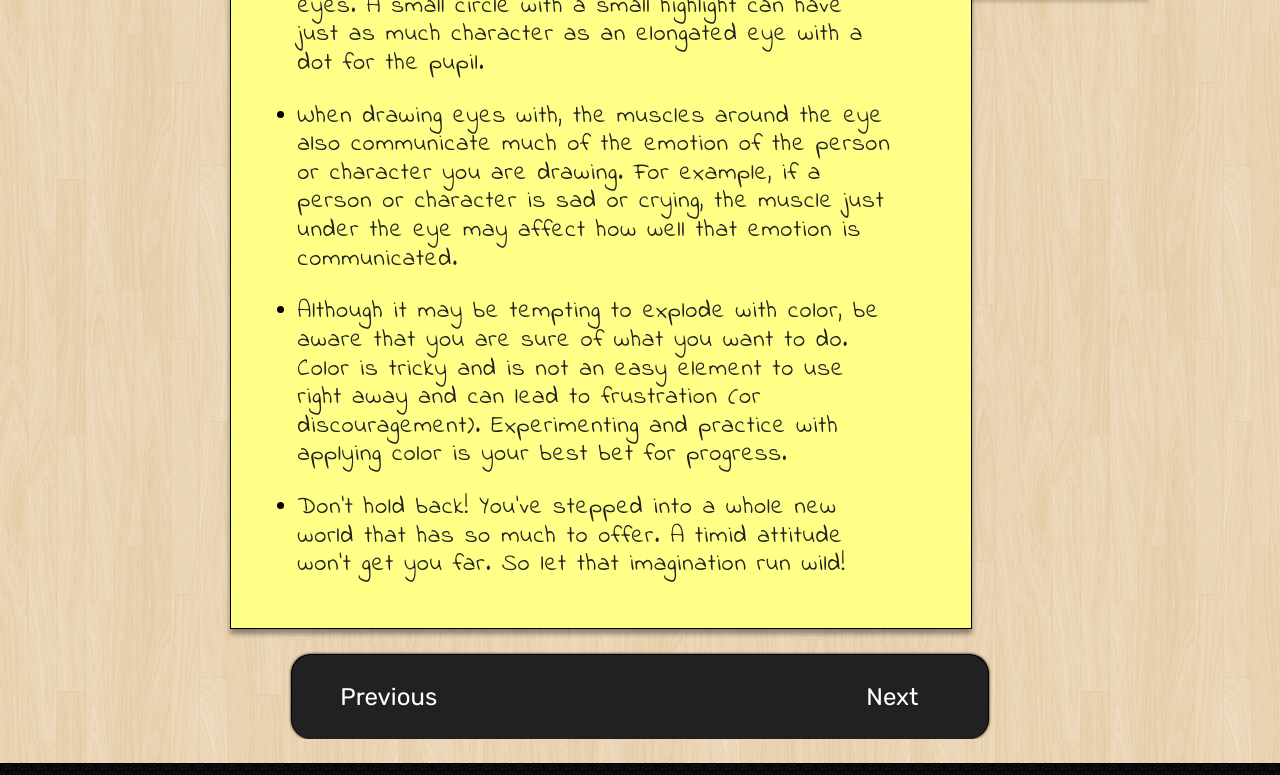
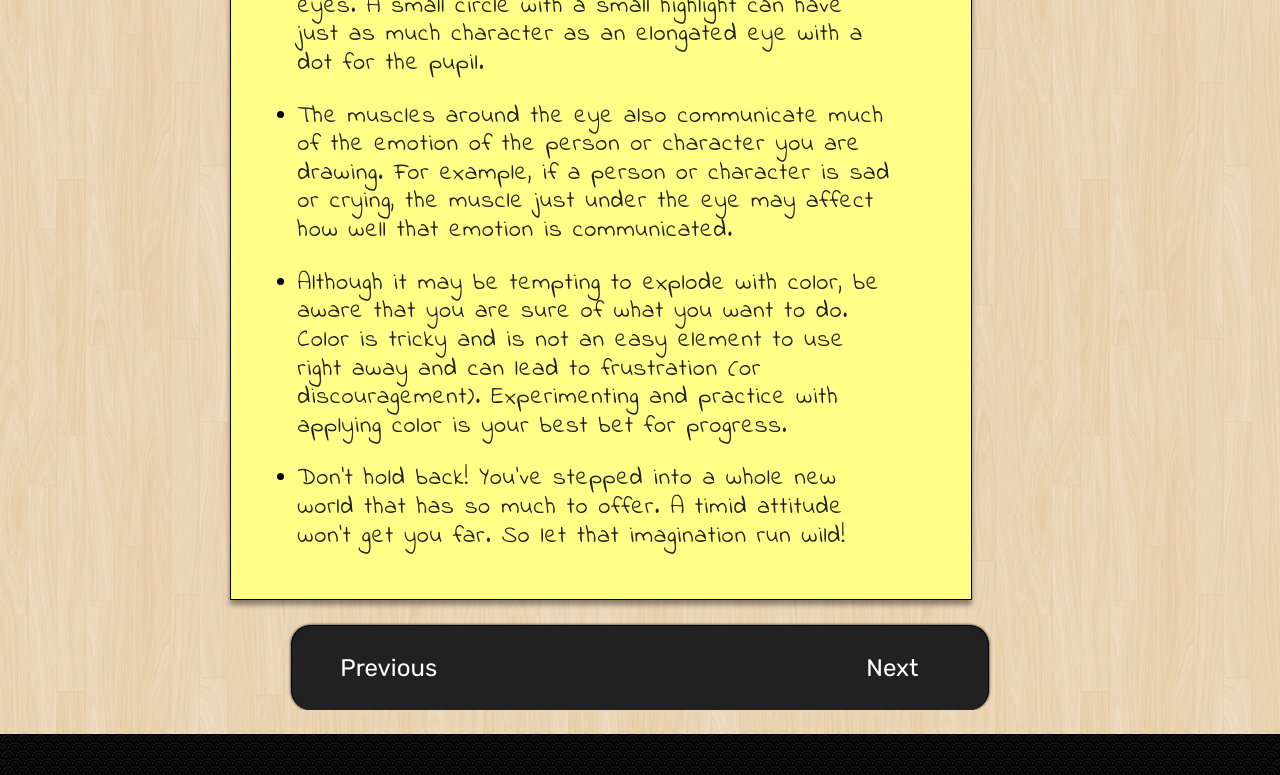
Before and after one commit to jonathanhemingway/creation_station, a plain HTML site: page drawing_eyes_3.html in a window 1280 px wide. Shown: the part 2103-2878 px from the top of the page. Drawn offline with nearby package versions, Linux system fonts and the light colour scheme; a script that the page names is missing; files whose address does not match are found by name.

Commit message:
Fixed a grammatical issue in the notes
Fixed a grammatical issue in the notes

```diff
--- a/drawing_eyes_3.html
+++ b/drawing_eyes_3.html
@@ -129,7 +129,7 @@
                             </li>
 
                             <li id="tip-2">
-                                <p>When drawing eyes with, the muscles around the eye also communicate much of the emotion of the person or character you are drawing. For example, if a person or character is sad or crying, the muscle just under the eye may affect how well that emotion is communicated.</p>
+                                <p>The muscles around the eye also communicate much of the emotion of the person or character you are drawing. For example, if a person or character is sad or crying, the muscle just under the eye may affect how well that emotion is communicated.</p>
                             </li>
 
                             <li id="tip-3">
```
